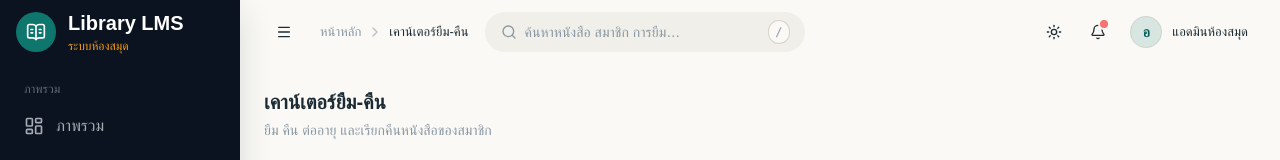
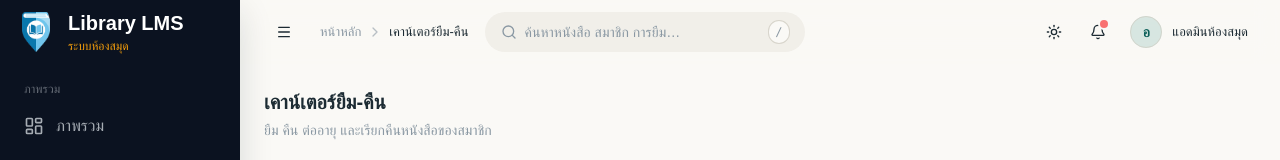
Before and after one commit to DontSusMyAccount/LibraryLMS, a Next.js app: page /circulation in a window 1280 px wide. Shown: the top 160 px of the page. Built offline with nearby package versions, Linux system fonts and the light colour scheme; a web font is replaced by a local one; what @elysiajs/eden would draw is missing.

Commit message:
feat(web): 🎸 use real library logo in login portal and sidebar

```diff
--- a/app/(portal)/layout.tsx
+++ b/app/(portal)/layout.tsx
@@ -1,6 +1,7 @@
 "use client";
 
 import { useRouter } from "next/navigation";
+import Image from "next/image";
 import type { ReactNode } from "react";
 import { LogOutIcon } from "lucide-react";
 
@@ -21,8 +22,14 @@ export default function PortalLayout({ children }: { children: ReactNode }) {
     <div className="flex min-h-dvh flex-col bg-background">
       <header className="sticky top-0 z-20 border-b border-border/60 bg-background/80 backdrop-blur-xl">
         <div className="mx-auto flex h-16 w-full max-w-2xl items-center gap-3 px-4">
-          <div className="flex size-9 items-center justify-center rounded-lg bg-brand-500 text-white">
-            <span className="text-sm font-semibold">บ</span>
+          <div className="relative size-9 shrink-0">
+            <Image
+              src="/brand/logo.png"
+              alt="Library LMS"
+              fill
+              sizes="36px"
+              className="object-contain"
+            />
           </div>
           <div className="leading-tight">
             <p className="text-title font-semibold text-foreground">Library LMS</p>
--- a/app/_shared/components/sidebar.tsx
+++ b/app/_shared/components/sidebar.tsx
@@ -1,6 +1,7 @@
 "use client";
 
 import Link from "next/link";
+import Image from "next/image";
 import { usePathname, useRouter } from "next/navigation";
 import {
   ArrowLeftRightIcon,
@@ -74,8 +75,14 @@ function SidebarContent({ collapsed, onNavigate }: SidebarContentProps) {
           collapsed && "justify-center px-0",
         )}
       >
-        <div className="flex size-10 shrink-0 items-center justify-center rounded-xl bg-brand-500 text-white">
-          <BookOpenTextIcon className="size-5" />
+        <div className="relative size-10 shrink-0">
+          <Image
+            src="/brand/logo.png"
+            alt="Library LMS"
+            fill
+            sizes="40px"
+            className="object-contain"
+          />
         </div>
         {!collapsed && (
           <div className="leading-tight">
```
Also changed, not shown: public/brand/logo.png (added).
